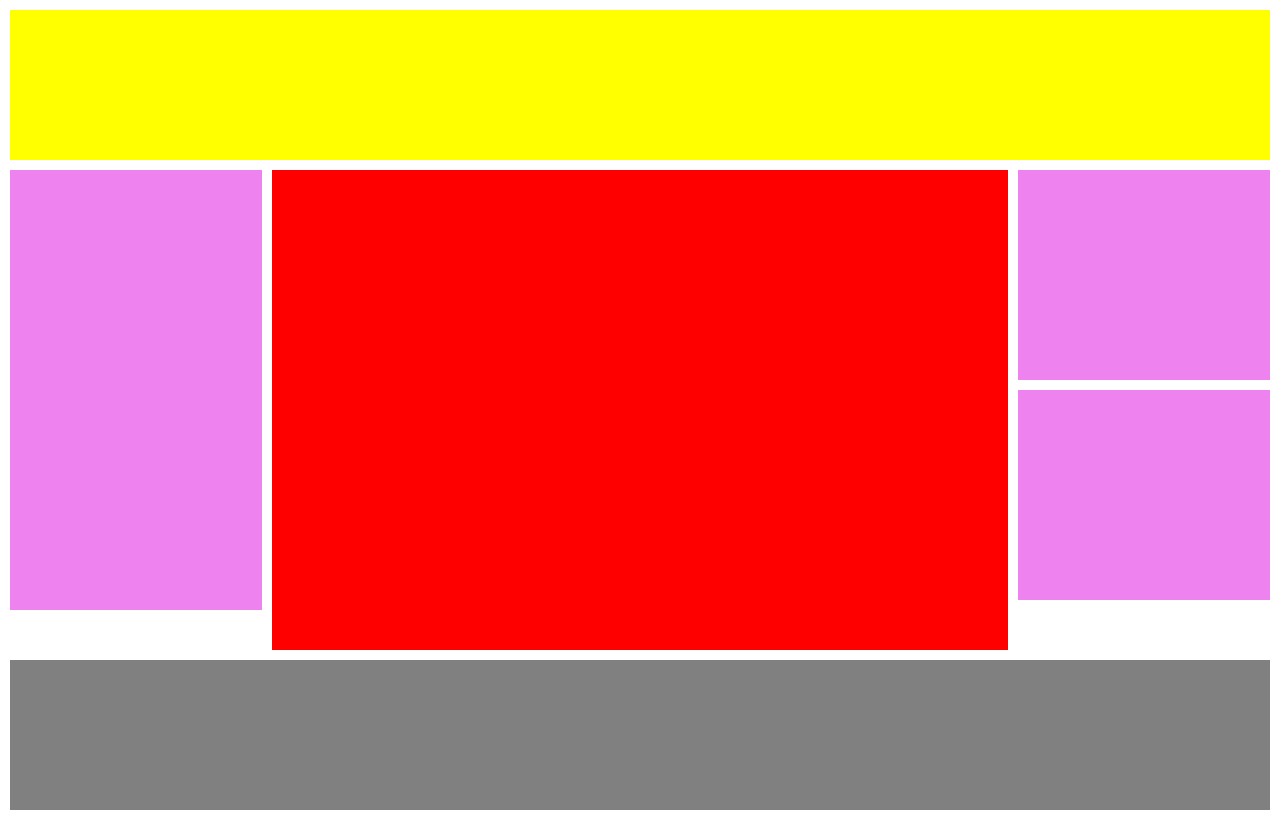
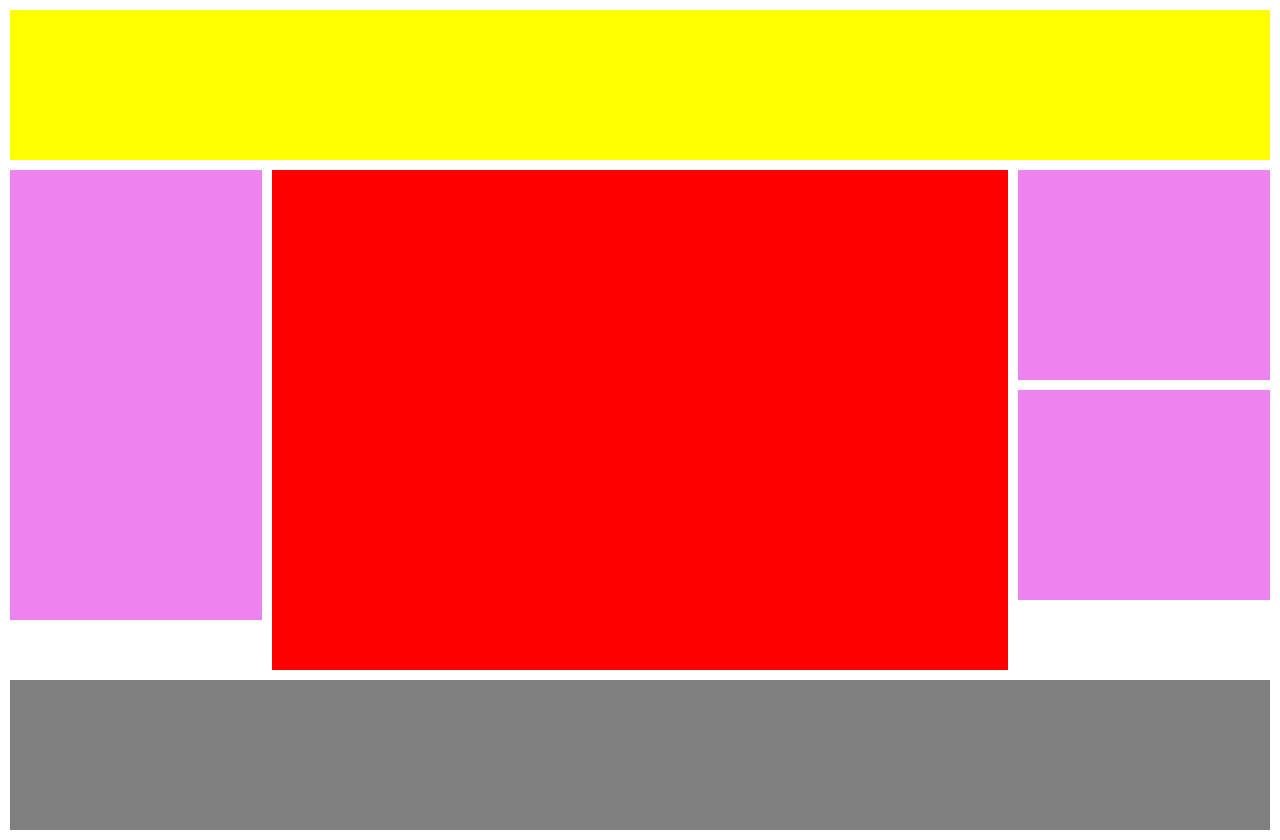
Before and after one commit to Sevenis/htmlcss-struttura-wp, a plain HTML site: page index.html in a window 1280 px wide. Before the commit the page ends 810 px from the top, so only its background shows below. Drawn offline with Linux system fonts and the light colour scheme.

Commit message:
Step1 checked

```diff
--- a/css/style.css
+++ b/css/style.css
@@ -11,21 +11,26 @@
 }
 
 .container {
-    width: 100vw;
-    height: 100vh;
+/*  width: 100vw;
+    height: 100vh; */
     padding: 10px;
 }
 
 header {
     height: 150px;
+
     background-color: yellow;
+}
+
+.core {
+    margin: 10px 0;
 }
 
 aside {
     width: 20%;
+    float: left;
+
     height: 450px;
-    padding-top: 10px;
-    float: left;
 }
 
 .contenitore {
@@ -39,7 +44,7 @@ aside .contenitore {
 main {
     width: 60%;
     height: 500px;
-    padding: 10px;
+    padding: 0 10px;
     float: left;
 }
 
```
